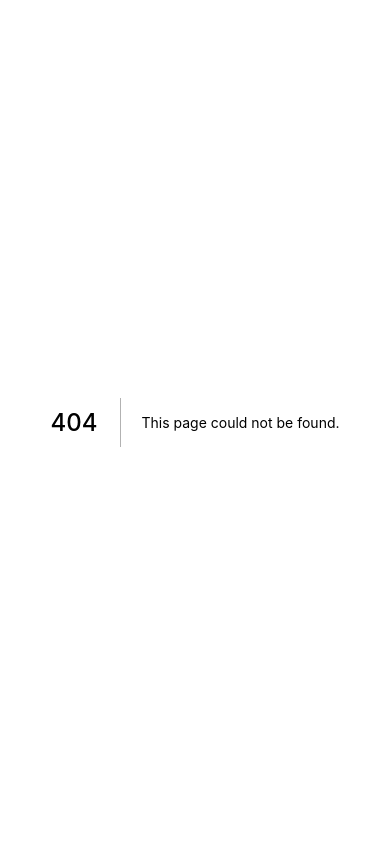
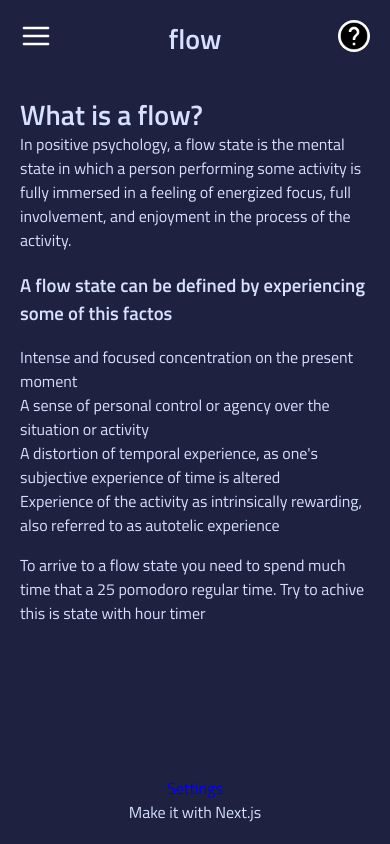
Before and after one commit to hectormoba/flow-app, a Next.js app: page /flow in a window 390 px wide. Before the commit this address had no page. Built offline with nearby package versions, Linux system fonts and the light colour scheme.

Commit message:
Whe have included different updates in this commit: 1) Menu in mobile closes it when we click a link 2) updating header for responsiveness 3) included custom hook to manage window resizing and 4) data file for sharing constant around the project

```diff
--- a/components/header/Header.js
+++ b/components/header/Header.js
@@ -1,25 +1,63 @@
-import styles from './header.module.scss'
+import { useState } from 'react';
 import Image from 'next/image';
+import Link from 'next/link';
+import { useWindowWide } from 'lib/clock/useWindowWide';
+import { width } from 'lib/clock/data';
+import MenuMobile from 'components/menu/menuMobile';
 import menu from 'public/icons8-menu-48.png'
 import help from 'public/icons8-help-48.png'
+import styles from './header.module.scss'
 
 export default function Header(){
-  return(
-    <header className={styles.header}>
+  const [toggle, setToggle] = useState(false);
+  const wide = useWindowWide(width.desktop);
+
+  console.log(wide);
+
+  const handleClickMenu = () => {
+    setToggle(!toggle);
+  }
+
+
+  const navBar = !wide ?
+    (
       <Image
-        layout="fixed"
-        height={32}
-        width={32}
-        src={menu}
-      />
-      <h1 className={`${styles.title} font-xl`}>flow</h1>
-      <Image
-        className={styles.image}
+        className={`${styles.image} icon`}
         layout="fixed"
         height={32}
         width={32}
         src={help}
       />
+    ) : (
+      <nav>
+        <p>hellow</p>
+      </nav>
+    )
+
+  return(
+    <>
+    <header className={styles.header}>
+      <div className={!wide ? "" : styles.header__desktop } >
+        <Image
+            className="icon"
+            layout="fixed"
+            height={32}
+            width={32}
+            src={menu}
+            onClick={handleClickMenu}
+        />
+      </div>
+      <Link href="/">
+        <h1 className={`${styles.title} font-xl`}>flow</h1>
+      </Link>
+      <div>
+       {navBar}
+      </div>
     </header>
+    <MenuMobile
+      closeToggleMenu={handleClickMenu}
+      toggle={toggle}
+    />
+    </>
   )
 }
--- a/components/header/header.module.scss
+++ b/components/header/header.module.scss
@@ -1,8 +1,14 @@
 .header {
   display: flex;
+  position: relative;
   padding: $m-spacing;
   justify-content: space-between;
   align-items: center;
+  &__desktop {
+    display: none;
+  }
+  @media (min-width: $desktop) {
+  }
 }
 
 .image {
@@ -12,5 +18,6 @@
 
 .title {
   color: $font-color;
+  cursor: pointer;
   margin: 0;
 }
--- /dev/null
+++ b/components/menu/MenuMobile.js
@@ -0,0 +1,42 @@
+import Image from 'next/image';
+import Link from 'next/link';
+import Close from 'public/icons8-close-30.png';
+import styles from './menuMobile.module.scss';
+
+export default function MenuMobile(props){
+  const { toggle, closeToggleMenu } = props;
+
+  return(
+    <section className={toggle ? `${styles.menu}` : `${styles.menu} not-displayed` } >
+    <div className={styles.menu__header}>
+    <Image
+          className="icon"
+          layout="fixed"
+          height={32}
+          width={32}
+          src={Close}
+          onClick={closeToggleMenu}
+        />
+    </div>
+      <nav className={styles.menu__nav} onClick={closeToggleMenu}>
+        <ul className={styles.list}>
+          <li className={styles.list__item} >
+            <Link href="/works">
+              <a className="link--nav font-l">How it works</a>
+            </Link>
+          </li>
+          <li className={styles.list__item} >
+            <Link href="/about">
+              <a className="link--nav font-l">About flow</a>
+            </Link>
+          </li>
+          <li className={styles.list__item} >
+            <Link href="/flow">
+              <a className="link--nav font-l">What means flow time</a>
+            </Link>
+          </li>
+        </ul>
+      </nav>
+    </section>
+  )
+}
--- /dev/null
+++ b/components/menu/menuMobile.module.scss
@@ -0,0 +1,24 @@
+.menu {
+  position: absolute;
+  z-index: 1;
+  bottom: 0;
+  left: 0;
+  right: 0;
+  top: 0;
+  background-color: $option-bg;
+  color: $main-bg;
+}
+
+.menu__header {
+  display: flex;
+  padding: $s-spacing;
+  justify-content: flex-end;
+}
+
+.menu__nav {
+  padding: 0 $s-spacing;
+}
+
+.list__item {
+  margin: $m-spacing 0;
+}
--- a/components/timer/Display.js
+++ b/components/timer/Display.js
@@ -1,4 +1,4 @@
-import { useState, useEffect, useLayoutEffect } from 'react';
+import { useState, useEffect } from 'react';
 import styles from './timer.module.scss';
 import PauseCounter from "./PauseCounter";
 
@@ -98,8 +98,8 @@ export default function Timer(props){
             disabled
             aria-autocomplete="off"
             onClick={handleClick}
-            className={`${styles.timer__button} font-l`}>
-              disabled
+            className={`${styles.timer__button} disabled font-l`}>
+              Pause
           </button>)
         }
 
--- /dev/null
+++ b/lib/clock/data.js
@@ -0,0 +1,4 @@
+export const width = {
+  mobile: 500,
+  desktop: 900
+}
--- /dev/null
+++ b/lib/clock/useWindowWide.js
@@ -0,0 +1,20 @@
+import { useEffect, useState } from 'react';
+
+ export const useWindowWide = (size) => {
+  const [width, setWidth] = useState(0);
+
+  useEffect(() => {
+    function handleResize() {
+      setWidth(window.innerWidth)
+    }
+    window.addEventListener("resize", handleResize);
+
+    handleResize();
+
+    return () => window.removeEventListener("resize", handleResize);
+  },[setWidth])
+
+  console.log(width)
+
+  return width > size;
+}
--- /dev/null
+++ b/pages/flow.js
@@ -0,0 +1,30 @@
+import HomeLayout from "components/layouts/home/HomeLayout";
+
+export default function FlowPage(){
+  return (
+    <>
+    <div>
+      <h2>What is a flow?</h2>
+    </div>
+    <section>
+      <p>In positive psychology, a flow state is the mental state in which a person performing some activity is fully immersed in a feeling of energized focus, full involvement, and enjoyment in the process of the activity.</p>
+      <h3>A flow state can be defined by experiencing some of this factos</h3>
+      <ul>
+        <li>Intense and focused concentration on the present moment</li>
+        <li>A sense of personal control or agency over the situation or activity</li>
+        <li>A distortion of temporal experience, as one's subjective experience of time is altered</li>
+        <li>Experience of the activity as intrinsically rewarding, also referred to as autotelic experience</li>
+      </ul>
+      <p>To arrive to a flow state you need to spend much time that a 25 pomodoro regular time. Try to achive this is state with hour timer</p>
+    </section>
+    </>
+  )
+}
+
+FlowPage.getLayout = function getLayout(page){
+  return (
+    <HomeLayout>
+      {page}
+    </HomeLayout>
+  )
+}
--- a/styles/_variables.scss
+++ b/styles/_variables.scss
@@ -13,7 +13,7 @@ $desktop-width: 900px;
 /* width for screen size */
 
 $mobile: 500px;
-$tablet: 868px;
+$desktop: 900px;
 
 /* font sizes */
 $xlplus-fs: 100px;
@@ -42,6 +42,7 @@ $option-bg: #eff1fa;
 $main-action: #f87070;
 $secondary-action: #70f3f8;
 $font-color: #d7e0ff;
+$disabled: #acb3cc;
 
 /* TEXT AND TITLES */
 
--- a/styles/main.scss
+++ b/styles/main.scss
@@ -19,6 +19,8 @@
   @include font-set($m-fs, $m-lh);
   text-transform: uppercase;
 }
+
+/* GLOBAL CLASSES */
 
 .main {
   padding: $m-spacing;
@@ -45,7 +47,27 @@
   min-height: 100vh;
 }
 
-/* Global resets */
+.icon {
+  cursor: pointer;
+}
+
+.link--nav {
+  letter-spacing: 0;
+  color: $main-bg;
+  &:visited {
+    color: $main-bg;
+  }
+  &:hover {
+    text-decoration: underline 0.15em $main-bg;
+    text-underline-offset: 0.4em;
+  }
+}
+
+.disabled {
+  color: $disabled !important;
+}
+
+/* RESETS */
 
 body {
   margin: 0;
@@ -87,3 +109,14 @@ select {
   box-sizing: border-box;
   background-color: white;
 }
+
+ul {
+  padding: 0;
+  list-style: none;
+}
+
+//display an element
+
+.not-displayed {
+  display: none !important;
+}
```
Also changed, not shown: pages/about.js (added, +23 -0 lines), pages/works.js (added, +29 -0 lines).
